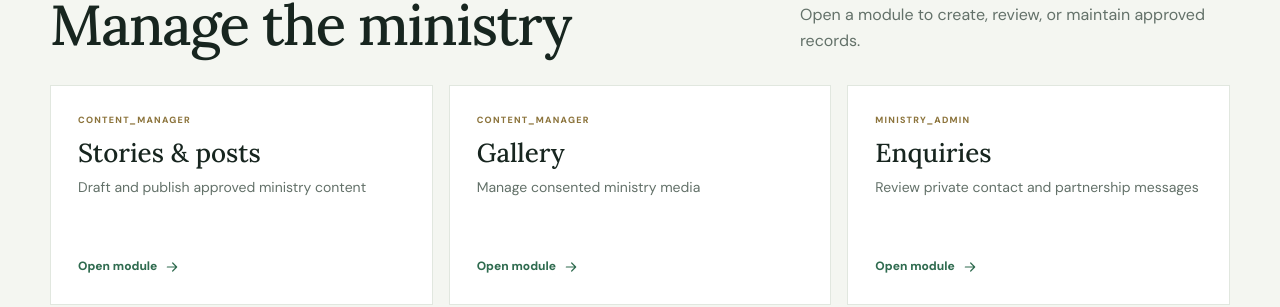
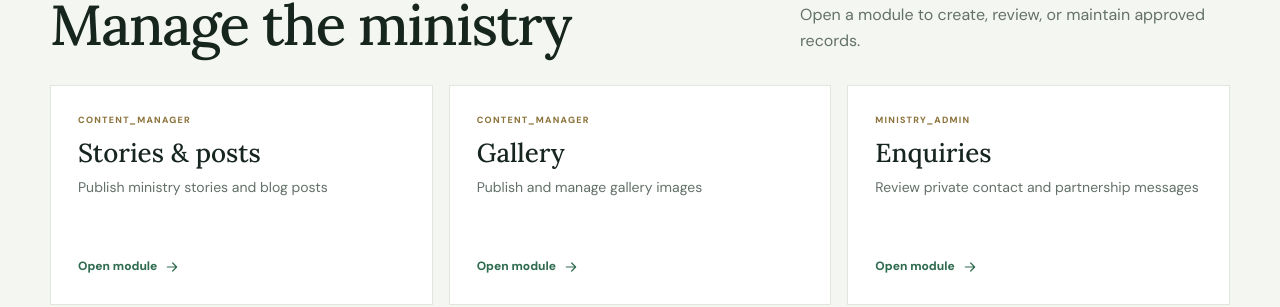
Before and after one commit to atevans1/rootedinchristmin, a Next.js app: page /admin in a window 1280 px wide. Shown: the part 755-1062 px from the top of the page. Built offline with nearby package versions, Linux system fonts and the light colour scheme; no server answers.

Commit message:
Focus ministry workspace on blog and gallery

```diff
--- a/app/admin/content/page.tsx
+++ b/app/admin/content/page.tsx
@@ -2,4 +2,4 @@ import Link from "next/link";
 import { Icon } from "@/components/icon";
 const sections = [["Stories", "Publish ministry news, reports, and testimonies", "/admin/content/stories", "content_manager"], ["Gallery", "Publish consented ministry media", "/admin/content/gallery", "content_manager"]];
 export const metadata = { title: "Content workspace", description: "Private Rooted In Christ Ministry content management workspace." };
-export default function AdminContentPage() { return <main id="main-content" className="admin-shell"><div className="admin-topbar"><div className="container admin-topbar-inner"><Link href="/admin" className="admin-brand"><span className="brand-mark"><Icon name="sprout" size={23} /></span><span><strong>Rooted In Christ</strong><small>Ministry administration</small></span></Link><span className="admin-status">Content workspace</span></div></div><div className="container admin-content"><Link href="/admin" className="arrow-link">Back to dashboard <Icon name="arrow" size={18} /></Link><p><Link href="/admin/content/manage" className="button button-small">Manage published content</Link></p><div className="admin-heading"><div><p className="eyebrow">Content management</p><h1>Keep the public story clear.</h1><p>Manage only verified ministry content. Every section will be protected by its assigned role.</p></div></div><div className="admin-notice"><strong>Content management</strong><p>Use these controls to manage verified public content for Rooted In Christ Ministry.</p></div><div className="content-section-grid">{sections.map(([title, description, href, role]) => <article className="content-section-card" key={title}><span>{role}</span><h2>{title}</h2><p>{description}</p><Link href={href}>View public section <Icon name="arrow" size={16} /></Link></article>)}</div></div></main>; }
+export default function AdminContentPage() { return <main id="main-content" className="admin-shell"><div className="admin-topbar"><div className="container admin-topbar-inner"><Link href="/admin" className="admin-brand"><span className="brand-mark"><Icon name="sprout" size={23} /></span><span><strong>Rooted In Christ</strong><small>Ministry administration</small></span></Link><span className="admin-status">Content workspace</span></div></div><div className="container admin-content"><Link href="/admin" className="arrow-link">Back to dashboard <Icon name="arrow" size={18} /></Link><p><Link href="/admin/content/manage" className="button button-small">Manage published content</Link></p><div className="admin-heading"><div><p className="eyebrow">Content management</p><h1>Keep the public story clear.</h1><p>Manage only verified ministry content. Stories and gallery are ready for direct publishing.</p></div></div><div className="admin-notice"><strong>Content management</strong><p>Use these controls to manage verified public content for Rooted In Christ Ministry.</p></div><div className="content-section-grid">{sections.map(([title, description, href, role]) => <article className="content-section-card" key={title}><span>{role}</span><h2>{title}</h2><p>{description}</p><Link href={href}>View public section <Icon name="arrow" size={16} /></Link></article>)}</div></div></main>; }
--- a/app/admin/page.tsx
+++ b/app/admin/page.tsx
@@ -2,8 +2,8 @@ import Link from "next/link";
 import { Icon } from "@/components/icon";
 
 const modules = [
-  ["Stories & posts", "Draft and publish approved ministry content", "content_manager", "/admin/content/stories"],
-  ["Gallery", "Manage consented ministry media", "content_manager", "/admin/content/gallery"],
+  ["Stories & posts", "Publish ministry stories and blog posts", "content_manager", "/admin/content/stories"],
+  ["Gallery", "Publish and manage gallery images", "content_manager", "/admin/content/gallery"],
   ["Enquiries", "Review private contact and partnership messages", "ministry_admin", "/admin/enquiries"],
 ];
 
```
